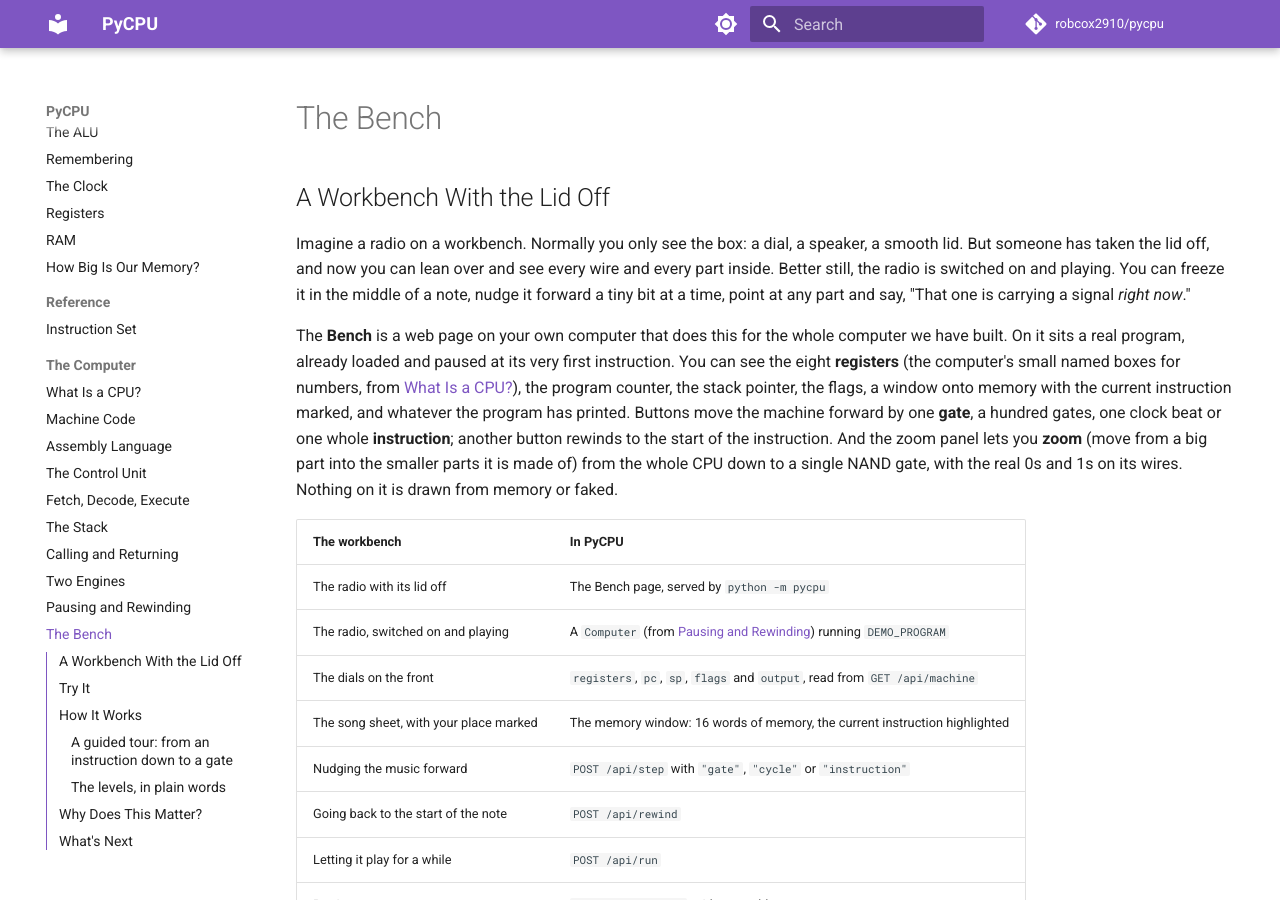
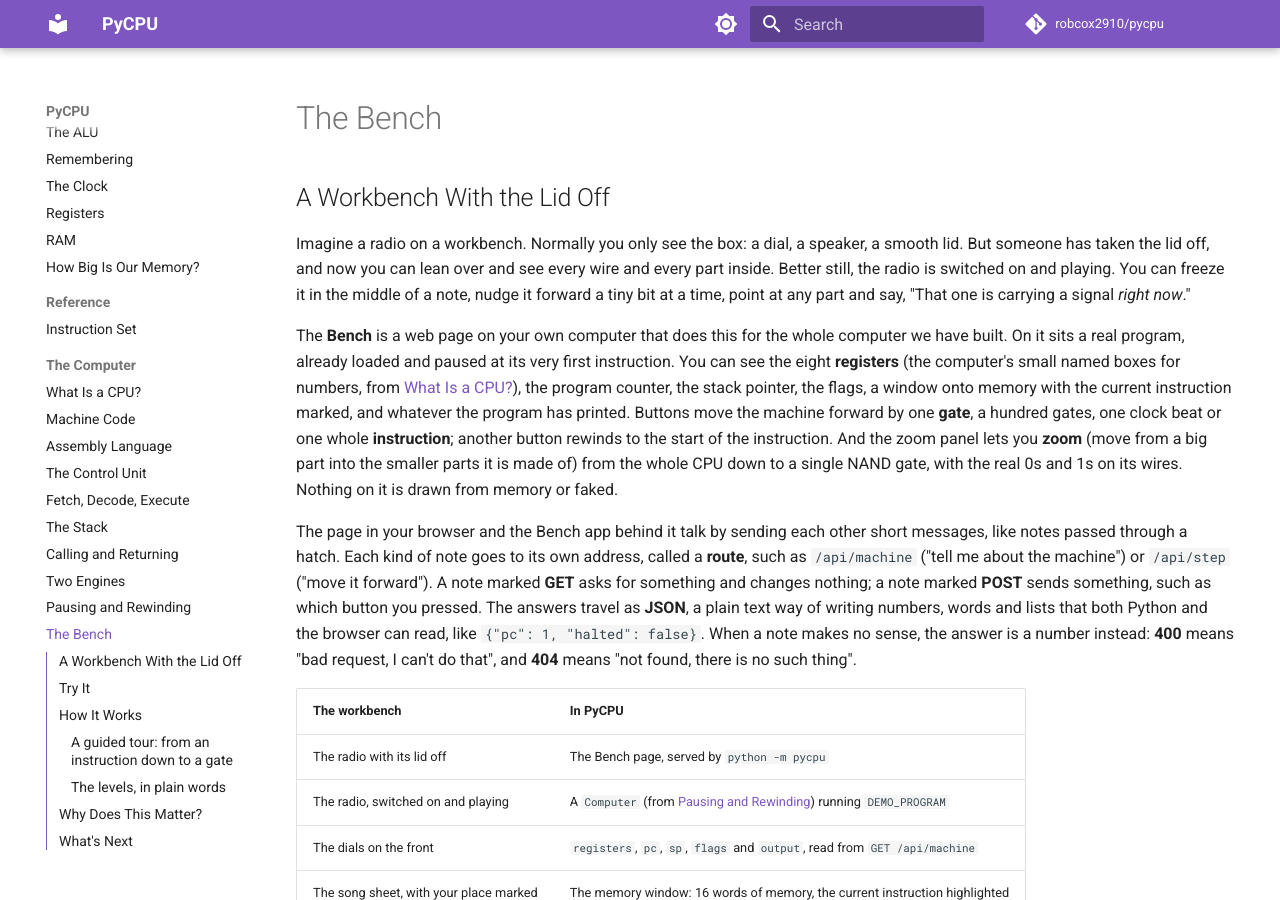
Before and after one commit to robcox2910/pycpu, an MkDocs documentation site: the page built from docs/concepts/the-bench.md, in a window 1280 px wide and 900 px high. Built offline with MkDocs 1.6.1 and Material for MkDocs 9.7.7, drawn with Linux system fonts in a browser that asks for light colours; comment, search, counter and statistics services are not loaded; some of the changed text lies outside the part shown.

Commit message:
fix: explain the bench's web words, label the ALU control and unmark a halted row
Co-Authored-By: Claude Opus 5.5 <noreply@anthropic.com>

```diff
--- a/docs/concepts/the-bench.md
+++ b/docs/concepts/the-bench.md
@@ -19,6 +19,16 @@ forward by one **gate**, a hundred gates, one clock beat or one whole
 panel lets you **zoom** (move from a big part into the smaller parts it is made of)
 from the whole CPU down to a single NAND gate, with the real 0s and 1s on its wires.
 Nothing on it is drawn from memory or faked.
+
+The page in your browser and the Bench app behind it talk by sending each other short
+messages, like notes passed through a hatch. Each kind of note goes to its own address,
+called a **route**, such as `/api/machine` ("tell me about the machine") or `/api/step`
+("move it forward"). A note marked **GET** asks for something and changes nothing; a
+note marked **POST** sends something, such as which button you pressed. The answers
+travel as **JSON**, a plain text way of writing numbers, words and lists that both
+Python and the browser can read, like `{"pc": 1, "halted": false}`. When a note makes
+no sense, the answer is a number instead: **400** means "bad request, I can't do
+that", and **404** means "not found, there is no such thing".
 
 | The workbench | In PyCPU |
 |---------------|----------|
@@ -191,7 +201,8 @@ anywhere else. Across the top are the step buttons (**1 gate**, **100 gates**,
 **1 cycle**, **1 instruction**), **Rewind**, and **Run** with a box for how many
 instructions. Below them are the registers and flags, the program's printed output, and
 the memory window, where each word is shown as a number and as assembly, with the
-current instruction highlighted. A text box takes your own assembly, and **Load**
+current instruction highlighted. Once the machine has halted, no row is highlighted,
+because nothing runs next. A text box takes your own assembly, and **Load**
 sends it. Under all that is the zoom panel: it opens on `cpu`, lists the parts inside
 with their gate counts, and draws each gate with its two inputs and its output, a wire
 holding a 1 highlighted. Each level is labelled in one plain sentence, with the name of
--- a/src/pycpu/bench/page.html
+++ b/src/pycpu/bench/page.html
@@ -100,6 +100,7 @@ const PATHS = {
   "": ["The whole circuit: the CPU and the RAM, filed into named parts.", "Looking Inside a Circuit (looking-inside.md)"],
   "cpu.flags": ["The flags register: four bits remembering whether the last result was zero, negative, carried or overflowed.", "Machine Code (machine-code.md)"],
   "cpu.operand": ["The operand chooser: picks what goes into the ALU's second input for this instruction.", "The Control Unit (the-control-unit.md)"],
+  "cpu.alu.control": ["The ALU's control: works out from the op dial whether this job is a subtraction.", "The ALU (the-alu.md)"],
   "cpu.alu.flags": ["The ALU's flags part: it holds the zero check, which lights up when the result is all 0s.", "The ALU (the-alu.md)"],
 };
 const LEVELS = {
@@ -261,7 +262,8 @@ function showMachine(m) {
   const memory = document.getElementById("memory");
   memory.replaceChildren();
   m.memory.forEach((cell) => {
-    const row = el("tr", undefined, cell.address === i.address ? "here" : "");
+    // Once halted nothing runs next, so no row is marked.
+    const row = el("tr", undefined, !m.halted && cell.address === i.address ? "here" : "");
     row.append(el("td", String(cell.address)), el("td", hex(cell.word)), el("td", cell.text));
     memory.append(row);
   });
```
Also changed, not shown: 1 other file.
